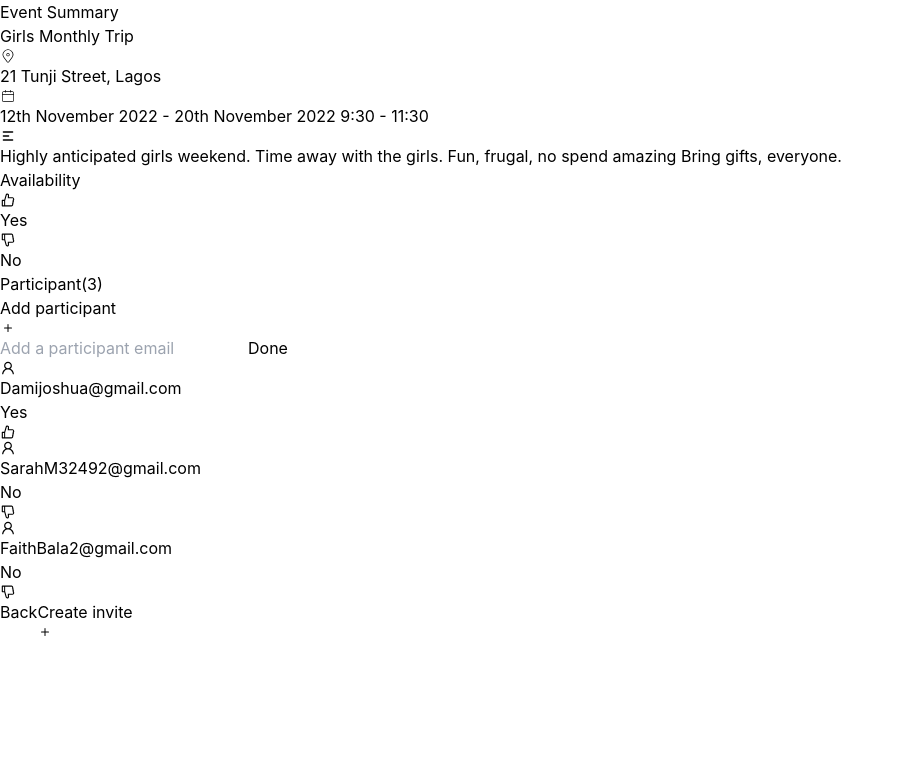
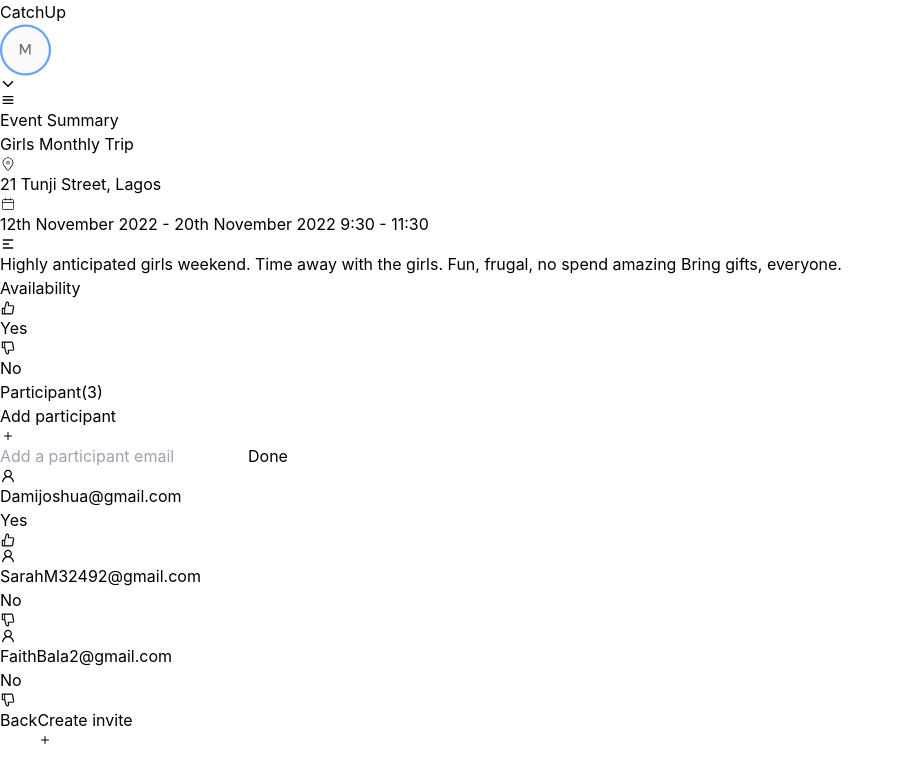
Before and after one commit to workshopapps/dinnerwithfriends.web, a React (Create React App) app: page /event_summary in a window 1280 px wide. Shown: the top 782 px of the page, without its empty margins (0-900 px from the left). Built offline with nearby package versions, Linux system fonts and the light colour scheme; a web font is replaced by a local one; what @material-tailwind/react would draw is missing.

Commit message:
feat(fro-20): created the second navbar component

```diff
--- /dev/null
+++ b/src/components/SecondNavbar.jsx
@@ -0,0 +1,32 @@
+import React from "react";
+import { Link } from "react-router-dom";
+import { IoIosArrowDown } from "react-icons/io";
+import { BiMenu } from "react-icons/bi"
+import Dp from "../assets/img/m-img.png";
+
+const SecondNavbar = () => {
+  return (
+    <div className="border-b pb-5 px-8 my-5">
+      <div className="flex justify-between">
+        <Link to="/" className="flex items-center">
+          <span className="self-center text-blue-700 text-3xl font-semibold whitespace-nowrap ">
+            Catch
+          </span>
+          <span className="self-center text-black text-3xl font-semibold whitespace-nowrap">
+            Up
+          </span>
+        </Link>
+        <div className="md:flex hidden items-center">
+          <img src={Dp} alt="Dp" className="mr-4" />
+          <IoIosArrowDown className="cursor-pointer" />
+        </div>
+        <div className="md:hidden flex items-center">
+          <BiMenu className="text-3xl" />
+        </div>
+
+      </div>
+    </div>
+  );
+};
+
+export default SecondNavbar;
--- a/src/pages/dashboard/EventSummary.jsx
+++ b/src/pages/dashboard/EventSummary.jsx
@@ -5,6 +5,7 @@ import { AiOutlineLike, AiOutlineDislike, AiOutlineUser } from "react-icons/ai";
 import { BsPlus } from "react-icons/bs";
 import { Link } from "react-router-dom";
 import "../settingsPage/profilePage.css";
+import SecondNavbar from "../../components/SecondNavbar";
 
 const EventSummary = () => {
   const [email, setEmail] = useState("");
@@ -34,6 +35,7 @@ const EventSummary = () => {
   };
   return (
     <div>
+      <SecondNavbar />
       <div className="mt-2 md:mx-14 mx-5 my-10">
         <h2 className="mt-10 text-3xl font-bold">Event Summary</h2>
         <div className="mt-4 border w-full p-5 rounded-lg shadow text-[#59595B]">
```
